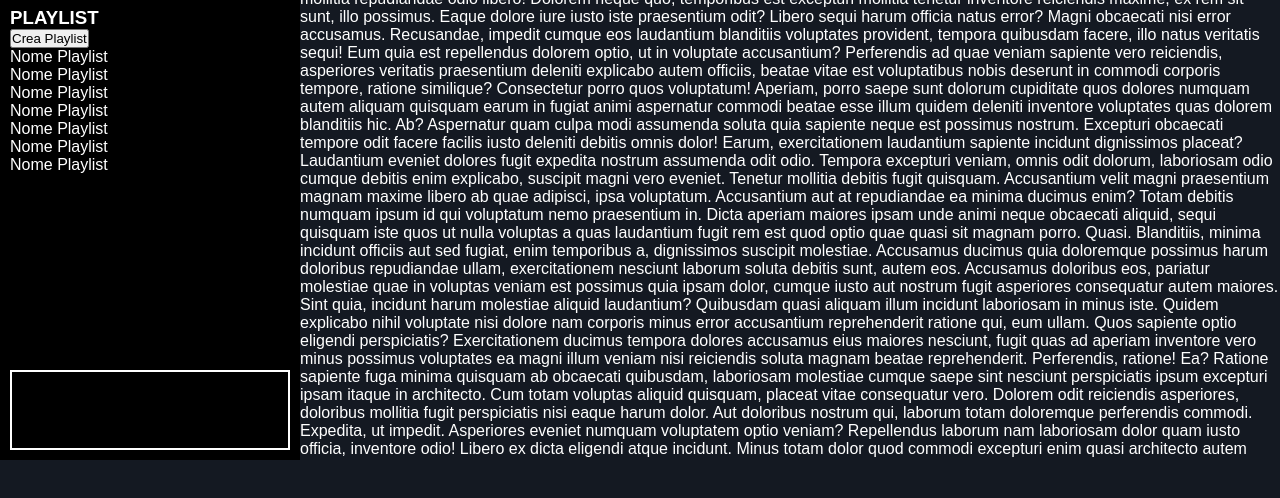
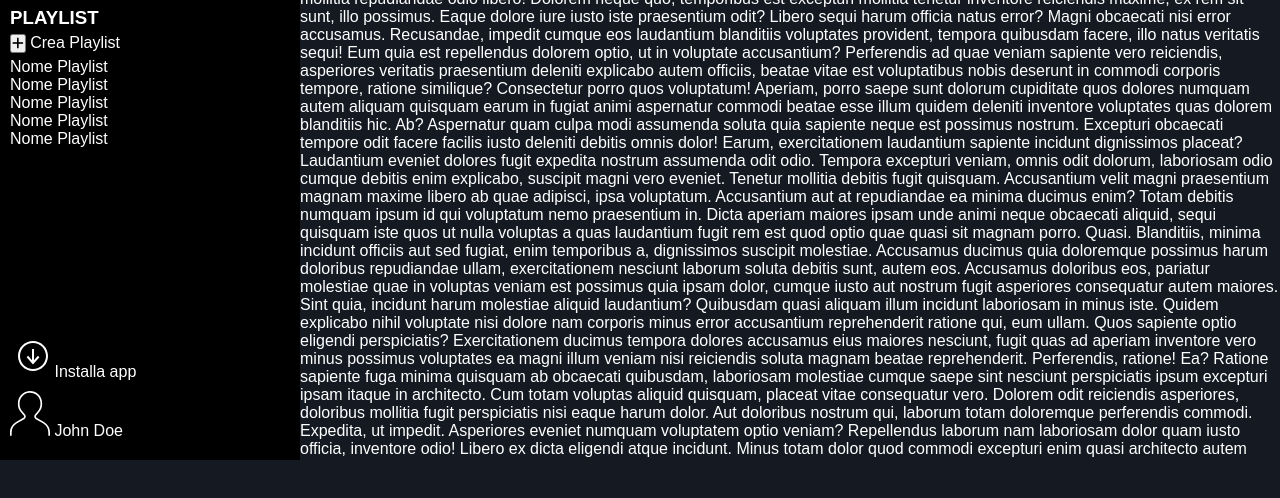
Before and after one commit to AlbertoCavans/html-css-spotifyweb, a plain HTML site: page index.html in a window 1280 px wide. Shown: the part 220-718 px from the top of the page. Drawn offline with Linux system fonts and the light colour scheme.

Commit message:
Feat - navbar progress

```diff
--- a/index.html
+++ b/index.html
@@ -6,13 +6,13 @@
     <title>Document</title>
 
     <!-- Link Font Awesome -->
-    <!--    <link
+    <link
       rel="stylesheet"
       href="https://cdnjs.cloudflare.com/ajax/libs/font-awesome/6.5.1/css/all.min.css"
       integrity="sha512-DTOQO9RWCH3ppGqcWaEA1BIZOC6xxalwEsw9c2QQeAIftl+Vegovlnee1c9QX4TctnWMn13TZye+giMm8e2LwA=="
       crossorigin="anonymous"
       referrerpolicy="no-referrer"
-    /> -->
+    />
 
     <!-- Link CSS -->
     <link rel="stylesheet" href="./css/style.css" />
@@ -57,10 +57,13 @@
         </div>
         <div class="playlist hidden-mobile block-tablet">
           <h3>PLAYLIST</h3>
-          <button>Crea Playlist</button>
+          <div class="add-playlist">
+            <button class="add-playlist-button">
+              <i class="fa-solid fa-plus"></i>
+            </button>
+            <span> Crea Playlist </span>
+          </div>
           <ul>
-            <li>Nome Playlist</li>
-            <li>Nome Playlist</li>
             <li>Nome Playlist</li>
             <li>Nome Playlist</li>
             <li>Nome Playlist</li>
@@ -68,7 +71,16 @@
             <li>Nome Playlist</li>
           </ul>
         </div>
-        <div class="debug"></div>
+        <div class="user-block">
+          <div class="install-link">
+            <img src="./img/download.svg" class="install-icon" alt="" />
+            <span>Installa app</span>
+          </div>
+          <div class="profile-link">
+            <img src="./img/icon-profile.svg" class="profile-icon" alt="" />
+            <span>John Doe</span>
+          </div>
+        </div>
       </nav>
       <main id="app-main">
         <div id="main-top-bar"></div>
```
